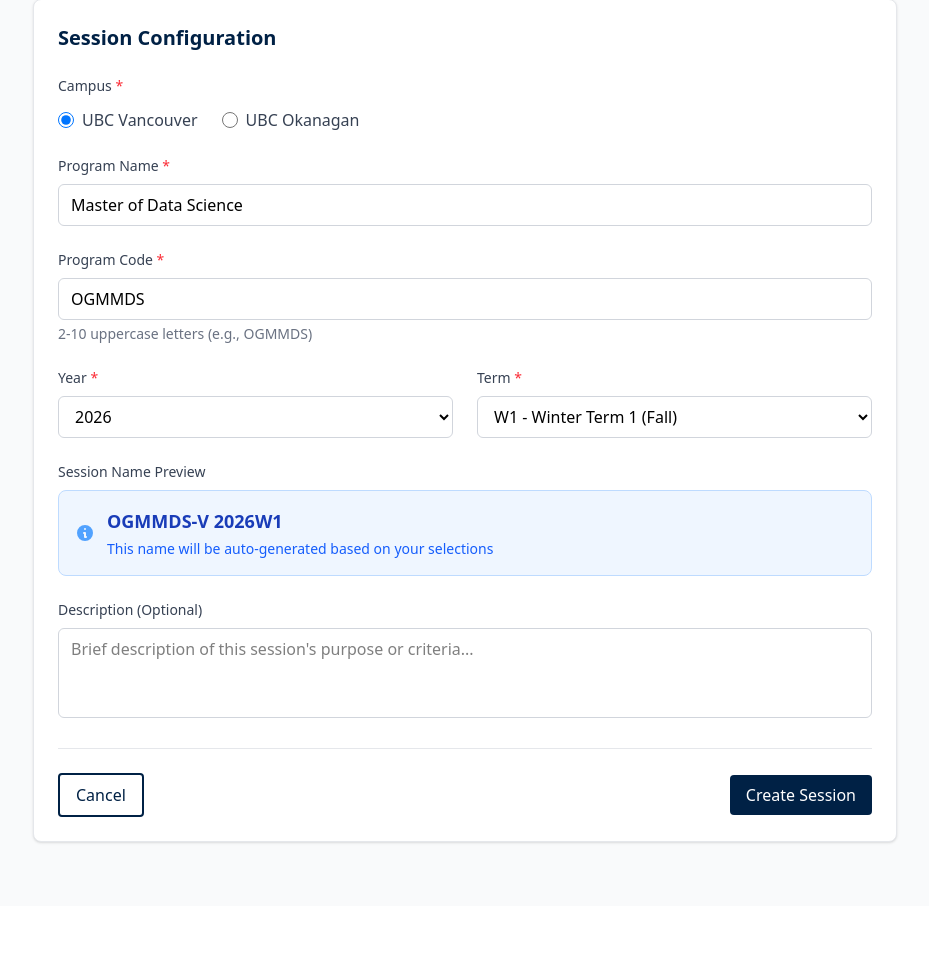
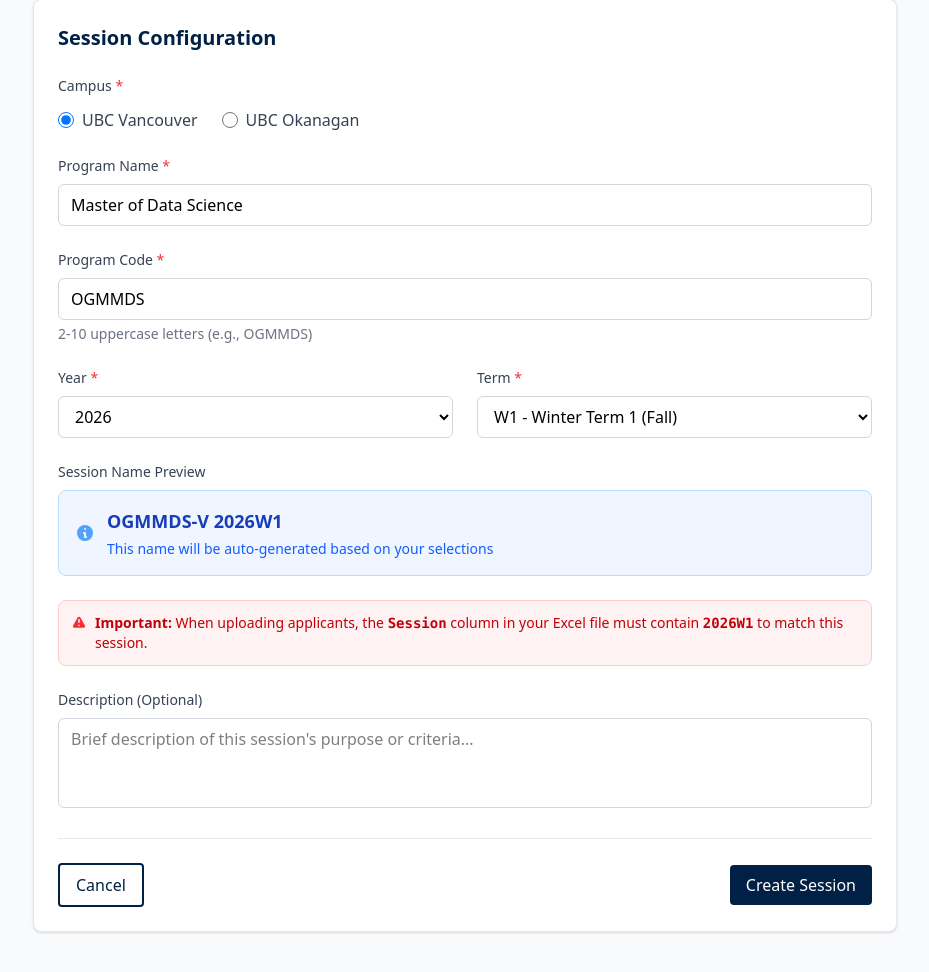
Before and after one commit to marga120/mds-application, a Flask app: template templates/create-session.html in a window 1280 px wide. Shown: the part 209-1181 px from the top of the page, without its empty margins (175-1104 px from the left). Before the commit the page ends 1053 px from the top, so only its background shows below. Run offline with Flask 3, Linux system fonts and the light colour scheme; the template is opened without the code that fills it, so the values that code supplies are empty; style sheets or scripts are compiled from the project's sources; some libraries are stand-ins or nearby versions.

Commit message:
added warning for session creation (#235)

```diff
--- a/static/js/pages/create-session.js
+++ b/static/js/pages/create-session.js
@@ -74,8 +74,12 @@ class SessionManager {
     const term = document.getElementById("sessionTerm")?.value || "W1";
     const campus = this._getSelectedCampus();
     const campusShort = campus === "UBC-O" ? "O" : "V";
+    const sessionAbbrev = `${year}${term}`;
 
-    preview.textContent = `${code}-${campusShort} ${year}${term}`;
+    preview.textContent = `${code}-${campusShort} ${sessionAbbrev}`;
+
+    const abbrevWarning = document.getElementById("sessionAbbrevWarning");
+    if (abbrevWarning) abbrevWarning.textContent = sessionAbbrev;
   }
 
   _validateForm() {
--- a/templates/create-session.html
+++ b/templates/create-session.html
@@ -32,9 +32,7 @@
           <div class="space-y-6">
             <!-- Campus Selection -->
             <div>
-                            <label
-                                class="block text-sm font-medium text-gray-700 mb-3"
-                            >
+              <label class="block text-sm font-medium text-gray-700 mb-3">
                 Campus <span class="text-red-500">*</span>
               </label>
               <div class="flex space-x-6">
@@ -46,9 +44,7 @@
                     class="w-4 h-4 text-ubc-blue border-gray-300 focus:ring-ubc-blue"
                     checked
                   />
-                                    <span class="ml-2 text-gray-700"
-                                        >UBC Vancouver</span
-                                    >
+                  <span class="ml-2 text-gray-700">UBC Vancouver</span>
                 </label>
                 <label class="flex items-center cursor-pointer">
                   <input
@@ -57,9 +53,7 @@
                     value="UBC-O"
                     class="w-4 h-4 text-ubc-blue border-gray-300 focus:ring-ubc-blue"
                   />
-                                    <span class="ml-2 text-gray-700"
-                                        >UBC Okanagan</span
-                                    >
+                  <span class="ml-2 text-gray-700">UBC Okanagan</span>
                 </label>
               </div>
             </div>
@@ -136,12 +130,8 @@
                   class="input-ubc w-full"
                   aria-label="Session term"
                 >
-                                    <option value="W1">
-                                        W1 - Winter Term 1 (Fall)
-                                    </option>
-                                    <option value="W2">
-                                        W2 - Winter Term 2 (Spring)
-                                    </option>
+                  <option value="W1">W1 - Winter Term 1 (Fall)</option>
+                  <option value="W2">W2 - Winter Term 2 (Spring)</option>
                   <option value="S">S - Summer</option>
                 </select>
               </div>
@@ -149,14 +139,10 @@
 
             <!-- Session Name Preview -->
             <div>
-                            <label
-                                class="block text-sm font-medium text-gray-700 mb-2"
-                            >
+              <label class="block text-sm font-medium text-gray-700 mb-2">
                 Session Name Preview
               </label>
-                            <div
-                                class="bg-blue-50 border border-blue-200 rounded-lg p-4"
-                            >
+              <div class="bg-blue-50 border border-blue-200 rounded-lg p-4">
                 <div class="flex items-center space-x-3">
                   <div class="flex-shrink-0">
                     <svg
@@ -179,12 +165,40 @@
                       OGMMDS-V 2025W1
                     </p>
                     <p class="text-sm text-blue-600 mt-1">
-                                            This name will be auto-generated
-                                            based on your selections
+                      This name will be auto-generated based on your selections
                     </p>
                   </div>
                 </div>
               </div>
+            </div>
+
+            <!-- Excel Column Warning -->
+            <div
+              class="mt-2 bg-red-50 border border-red-200 rounded-lg p-3 flex items-start space-x-2"
+            >
+              <div class="flex-shrink-0 mt-0.5">
+                <svg
+                  class="h-4 w-4 text-red-500"
+                  fill="currentColor"
+                  viewBox="0 0 20 20"
+                >
+                  <path
+                    fill-rule="evenodd"
+                    d="M8.257 3.099c.765-1.36 2.722-1.36 3.486 0l5.58 9.92c.75 1.334-.213 2.98-1.742 2.98H4.42c-1.53 0-2.493-1.646-1.743-2.98l5.58-9.92zM11 13a1 1 0 11-2 0 1 1 0 012 0zm-1-8a1 1 0 00-1 1v3a1 1 0 002 0V6a1 1 0 00-1-1z"
+                    clip-rule="evenodd"
+                  />
+                </svg>
+              </div>
+              <p class="text-sm text-red-700">
+                <span class="font-semibold">Important:</span>
+                When uploading applicants, the
+                <span class="font-mono font-semibold">Session</span>
+                column in your Excel file must contain
+                <span class="font-mono font-semibold" id="sessionAbbrevWarning"
+                  >2025W1</span
+                >
+                to match this session.
+              </p>
             </div>
 
             <!-- Description (Optional) -->
@@ -221,10 +235,7 @@
             </div>
           </div>
 
-                    <div
-                        id="sessionMessage"
-                        class="hidden mt-6 p-4 rounded-md"
-                    ></div>
+          <div id="sessionMessage" class="hidden mt-6 p-4 rounded-md"></div>
         </section>
       </main>
     </div>
@@ -240,10 +251,7 @@
     ></script>
 
     <!-- Application Scripts -->
-        <script
-            defer
-            src="{{ url_for('static', filename='js/auth.js') }}"
-        ></script>
+    <script defer src="{{ url_for('static', filename='js/auth.js') }}"></script>
     <script
       type="module"
       src="{{ url_for('static', filename='js/pages/create-session.js') }}"
```
Lines whose indentation alone changed are shown as unchanged.
